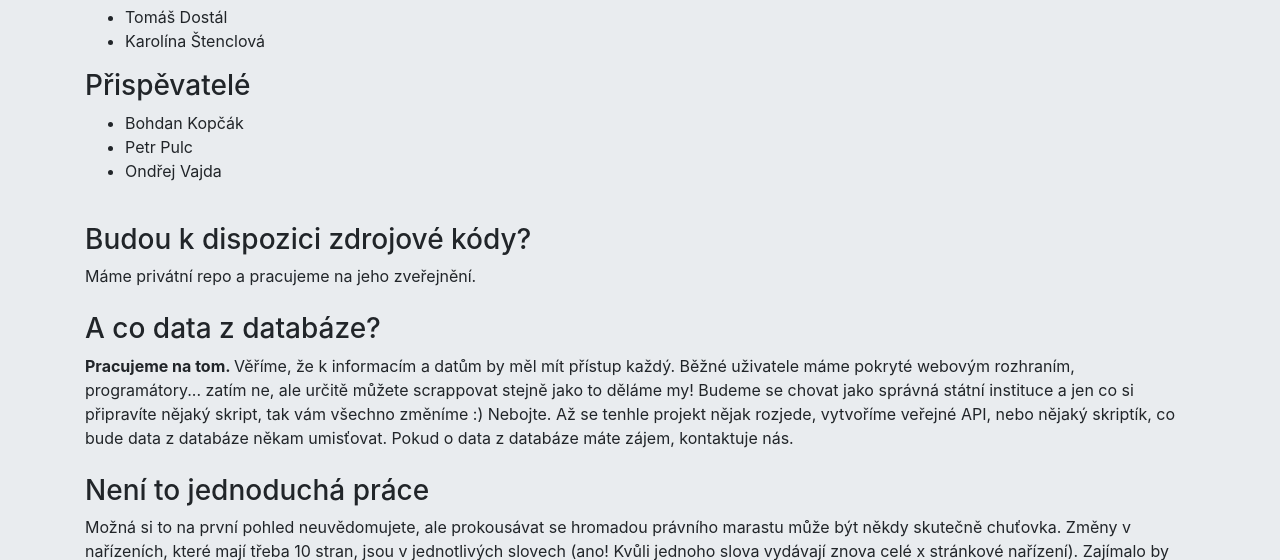
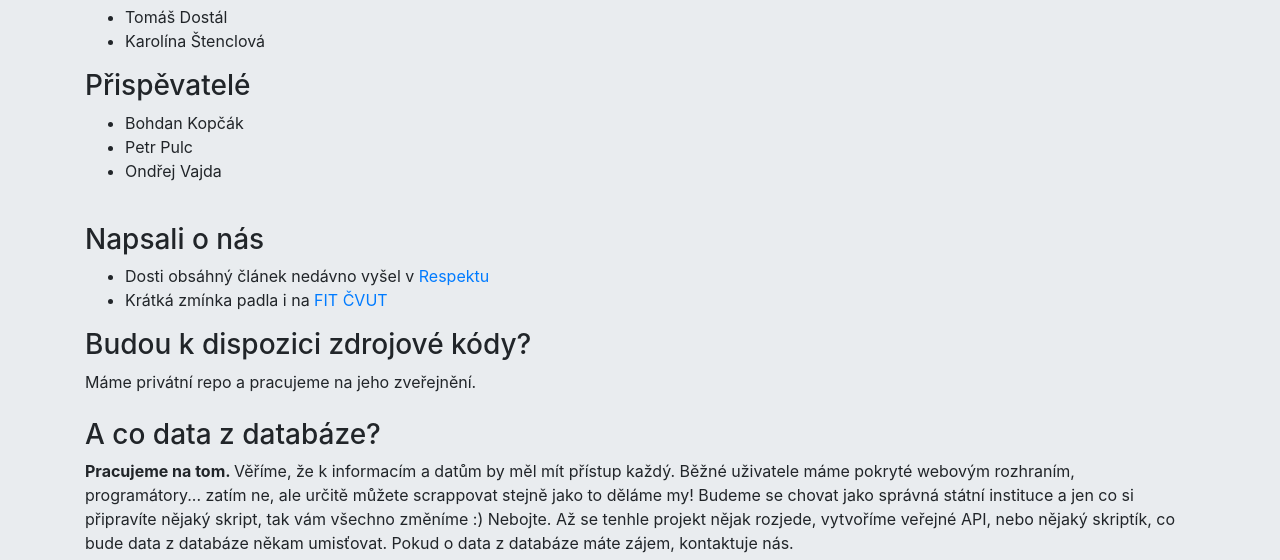
Before and after one commit to tomas-dostal/potrebujurousku, a Django app: template templates/o_projektu.html in a window 1280 px wide. Shown: the part 1653-2213 px from the top of the page. Run offline with Django 3.2, Linux system fonts and the light colour scheme; the template is opened without the code that fills it, so the values that code supplies are empty; parts of the project's set-up code (start-up, migrations or seed data) failed here and were passed over; some libraries are stand-ins or nearby versions.

Commit message:
content edit

```diff
--- a/templates/o_projektu.html
+++ b/templates/o_projektu.html
@@ -9,17 +9,13 @@
       <br>
       <p>Tento projekt vznikl za cílem maximálně zjednodušit nařízení vydaná kvůli zamezení šíření COVID-19. Nařízení se mění (nebo alespoň v době vzniku projektu měnila) takřka ze dne na den a udržet přehled o tom, kde je zrovna dnes nařízeno nosit roušky, je takřka nadlidským úkolem.
          Nyní ale máte eso v rukávu a žádné další nařízení vás již nezaskočí. S naší stránkou můžete vyhledávat podle názvu obce, města, obce s rozšířenou působností, okresu, či kraje.
-
          <br>
-
       <h3 class="display-6">Narazili jste na chybu?</h3>
       <p>Napište nám  <a href="mailto:admin@potrebujurousku.cz">email</a> a v co nejbližší možné době ji opravíme. Díky za nahlášení!</p>
       <br>
-
       <h3 class="display-6">Kdo za tímto projektem stojí?</h3>
       <p>Skupina studentů, co věří, že dělají dobrou věc. Nikdo nás neplatí (ale mohli by!) a vše děláme ve volném čase, bez nároku na odměnu. Nemáme nic společného s ministerstvem zdravotnictví, ani s jinou podobnou institucí.</p>
       <br>
-
       <h3 class="display-6">Proč to děláme?</h3>
       <p>Protože <b>někdo to dělat musí</b> a ministerstvo zdravotnictví se k tomu moc nemá.
          Ve chvíli, kdy jsme na tomto projektu začali pracovat to bylo něco jako půl roku poté, co sem přišel koronavirus, blížila se druhá vlna a informační zdroje prostě za moc nestály. Jejich přehlednost nebyla moc velká a člověk tam musel věci hledat, tak jsme si vytvořili zdroj vlastní.
@@ -35,7 +31,9 @@
       </p>
       <h3 class="display-6">Jak vás mohu podpořit?</h3>
       <p>Způsobů je spousta, jen si vybrat.
-           Nově nás můžete podpořit posláním pár korun pomocí tlačítka</p> <script type="text/javascript" src="https://cdnjs.buymeacoffee.com/1.0.0/button.prod.min.js" data-name="bmc-button" data-slug="potrebujurousku" data-color="#FFFFFF" data-emoji=""  data-font="Arial" data-text="Kupte nám kafe" data-outline-color="#000" data-font-color="#000" data-coffee-color="#fd0" data-font-color="#000"></script>
+         Nově nás můžete podpořit posláním pár korun pomocí tlačítka
+      </p>
+      <script type="text/javascript" src="https://cdnjs.buymeacoffee.com/1.0.0/button.prod.min.js" data-name="bmc-button" data-slug="potrebujurousku" data-color="#FFFFFF" data-emoji=""  data-font="Arial" data-text="Kupte nám kafe" data-outline-color="#000" data-font-color="#000" data-coffee-color="#fd0" data-font-color="#000"></script>
       <br>
       <p>Existuje ale i spousta dalších způsobů, jak nám pomoct, například:</p>
       <ul>
@@ -50,7 +48,6 @@
          <li>Pokud jste bohatý strýček, rádi se necháme zadotovat :-) </li>
          ...
          <li>a pokud neděláte nic z toho, můžete nás stále <b>sdílet na sociálních sítích</b>. Ani si nedovedete představit, jak velká pomoc to je.</li>
-
       </ul>
       Našli jste se? Výborně! Teď už nám jenom  <a href="mailto:admin@potrebujurousku.cz">napište maila</a> a začleníme vás :-)
       <!---<h3 class="display-6">Vztahuje se na mě nařízení když...?</h3>
@@ -58,7 +55,8 @@
              Mrzí nás to, ale toto skutečně není v našich silách. Na to nemáme ani lidské, ani finanční zdroje. V tomto případě si nařízení můžete přečíst (odkaz naleznete v okně detailu, vždy úplně dole), nebo zavolat na příslušnou krajskou hygienickou stanici.</p> -->
       <hr>
       <h2 class="display-8">Za projektem stojí</h2>
-	  <ul><li>Tomáš Dostál</li>
+      <ul>
+         <li>Tomáš Dostál</li>
          <li>Karolína Štenclová</li>
       </ul>
       <h3 class="display-8">Přispěvatelé</h3>
@@ -68,6 +66,11 @@
          <li>Ondřej Vajda</li>
       </ul>
       <br>
+      <h3 class="display-6">Napsali o nás</h3>
+      <ul>
+         <li>Dosti obsáhný článek nedávno vyšel v <a href="https://www.respekt.cz/agenda/nekdo-to-delat-musi-rika-spoluzakladatelka-webu-potrebuju-rousku-cz">Respektu</a></li>
+         <li>Krátká zmínka padla i na <a href="https://fit.cvut.cz/cs/zivot-na-fit/aktualne/zpravy/10715-vedomosti-a-it-technologie-fit-cvut-bojuji-s-koronavirem">FIT ČVUT</a></li>
+      </ul>
       <h3 class="display-6">Budou k dispozici zdrojové kódy?</h3>
       <p>Máme privátní repo a pracujeme na jeho zveřejnění.</p>
       <h3 class="display-6">A co data z databáze?</h3>
@@ -75,10 +78,8 @@
       <h3 class="display-6">Není to jednoduchá práce</h3>
       Možná si to na první pohled neuvědomujete, ale prokousávat se hromadou právního marastu může být někdy skutečně chuťovka. Změny v nařízeních, které mají třeba 10 stran, jsou v jednotlivých slovech (ano! Kvůli jednoho slova vydávají znova celé x stránkové nařízení).
       Zajímalo by mne, jestli se v tom vůbec oni sami vyznají... Veškeré zákony by měly být nahrané na Githubu, či podobném a spravovat se v nějakém verzovacím systému. Tolik práce a zbytečného papírování by se ušetřilo...
-
       <!--Není to ale jenom o tomhle. Člověk by si řekl - Ministerstvo zdravotnictví, velká instituce, to určitě nebudou dělat takové šaškárny, jako nahrávání naskenovaného PDF (plusový bodík - alespoň projetého OCR). I tak je to pokrok, ale hledejte tam tu změnu...-->
       <br><br>
-
       <h3 class="display-6">Chcete si naši práci vyzkoušet?</h3>
       <b>Zadání:</b> Přepište tento text tak, aby jej pochopilo 10ti leté dítě.
       <br>
@@ -91,9 +92,9 @@
       </div>
       <br>
       Každý, kdo někdy četl Hrabala se asi nad tímto pousměje a řekne si "ha, tohle je slabý odvar!". Ale pak chtějte, aby lidi dodržovali něco, co je napsané takhle složitě...
+      <br><br>
    </div>
 </div>
-
 {% endblock %}
 {%block foot %}
 {% include 'footer.html' %}
--- a/templates/opatreni.html
+++ b/templates/opatreni.html
@@ -10,7 +10,7 @@
          {% endblock %}
          <h2>Aktuální opatření</h2>
             <table class="table">
-              <thead class="thead-dark table-bordered">
+              <thead class="thead-dark">
                 <tr class="table-active">
                   {% if  location.NAZEV_OBECMESTO != None or  location.NAZEV_NUTS != None  %}
                       <th scope="col">Místo</th>
```
Lines whose indentation alone changed are shown as unchanged.
